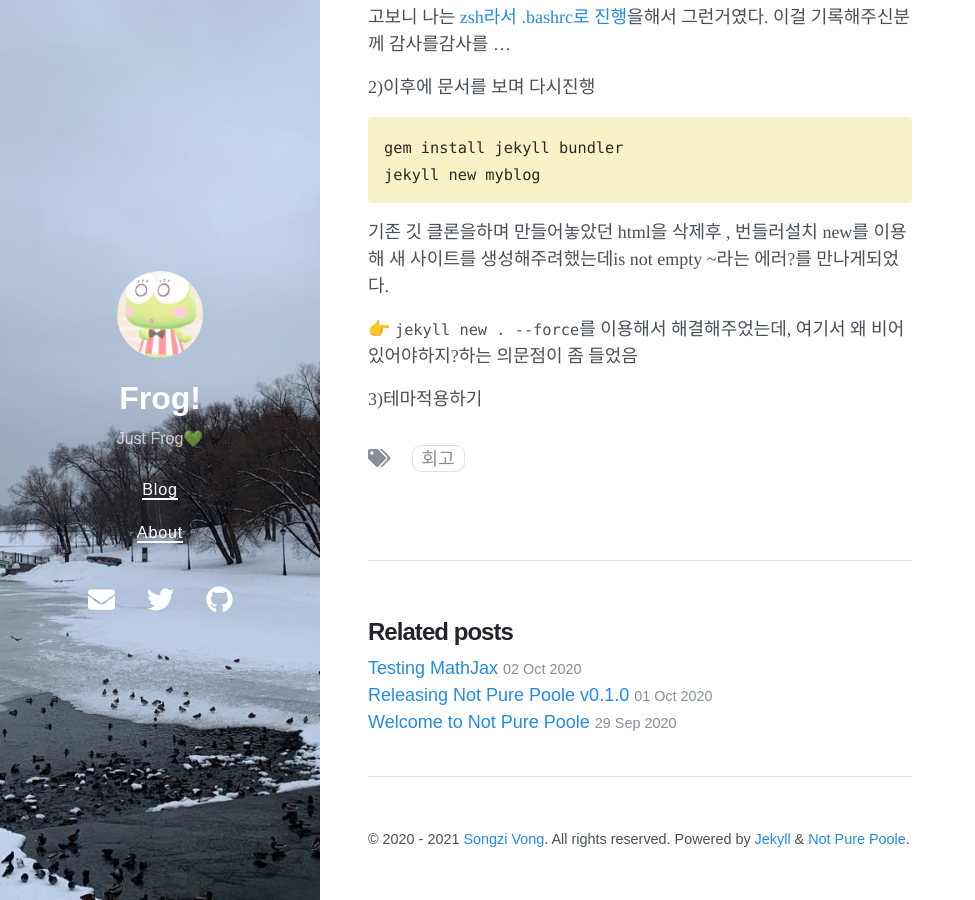
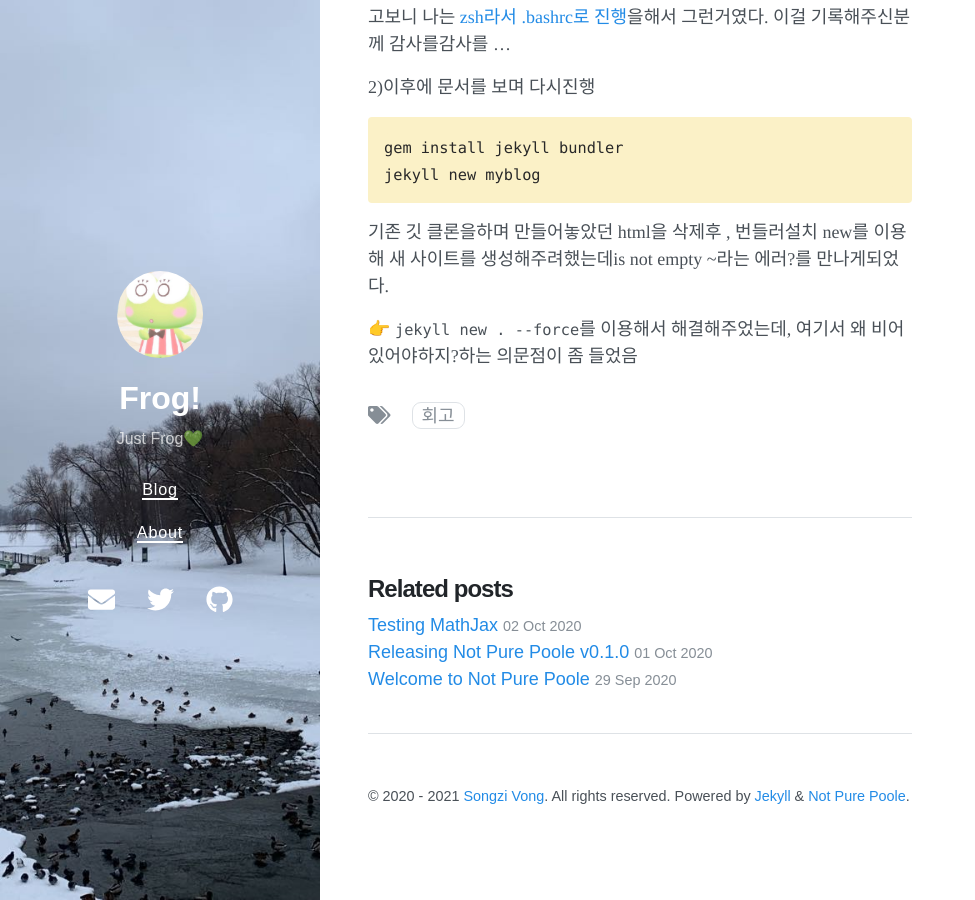
Before and after one commit to kaeru-1224/kaeru-1224.github.io, a Jekyll site: the page built from _posts/2021-11-1-first.md, in a window 1280 px wide and 900 px high, scrolled down 2129 px. Shown: the whole window, without its empty margins (0-975 px from the left). Built offline with Jekyll 4.4.1, drawn with Linux system fonts in a browser that asks for light colours; nearby versions of some CDN libraries.

Commit message:
2021.11.1  포스팅수정

```diff
--- a/_posts/2021-11-1-first.md
+++ b/_posts/2021-11-1-first.md
@@ -71,5 +71,3 @@ jekyll new myblog
 기존 깃 클론을하며 만들어놓았던 html을 삭제후 , 번들러설치 new를 이용해 새 사이트를 생성해주려했는데is not empty ~라는 에러?를 만나게되었다.
 
 👉 `jekyll new . --force`를 이용해서 해결해주었는데, 여기서 왜 비어있어야하지?하는 의문점이 좀 들었음
-
-3)테마적용하기
```
